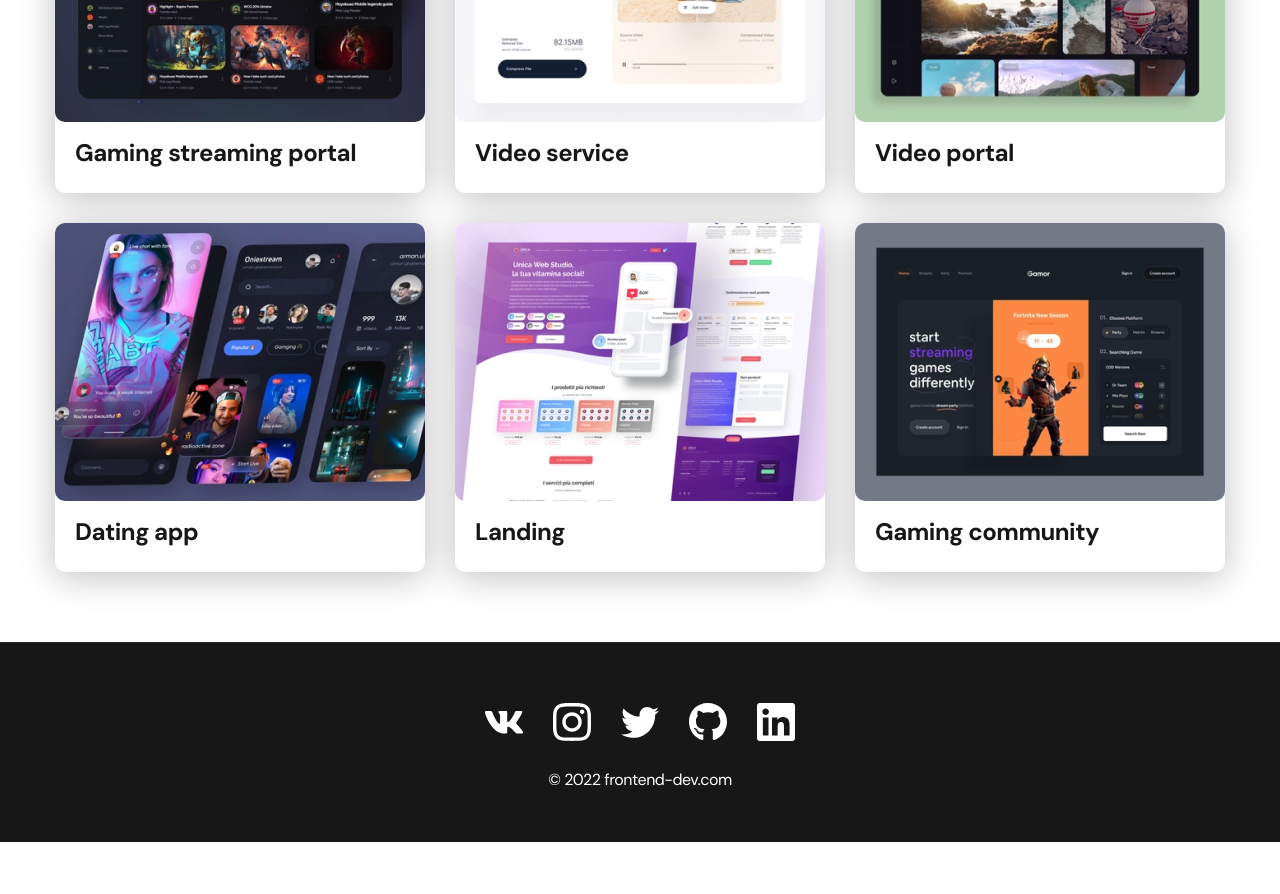
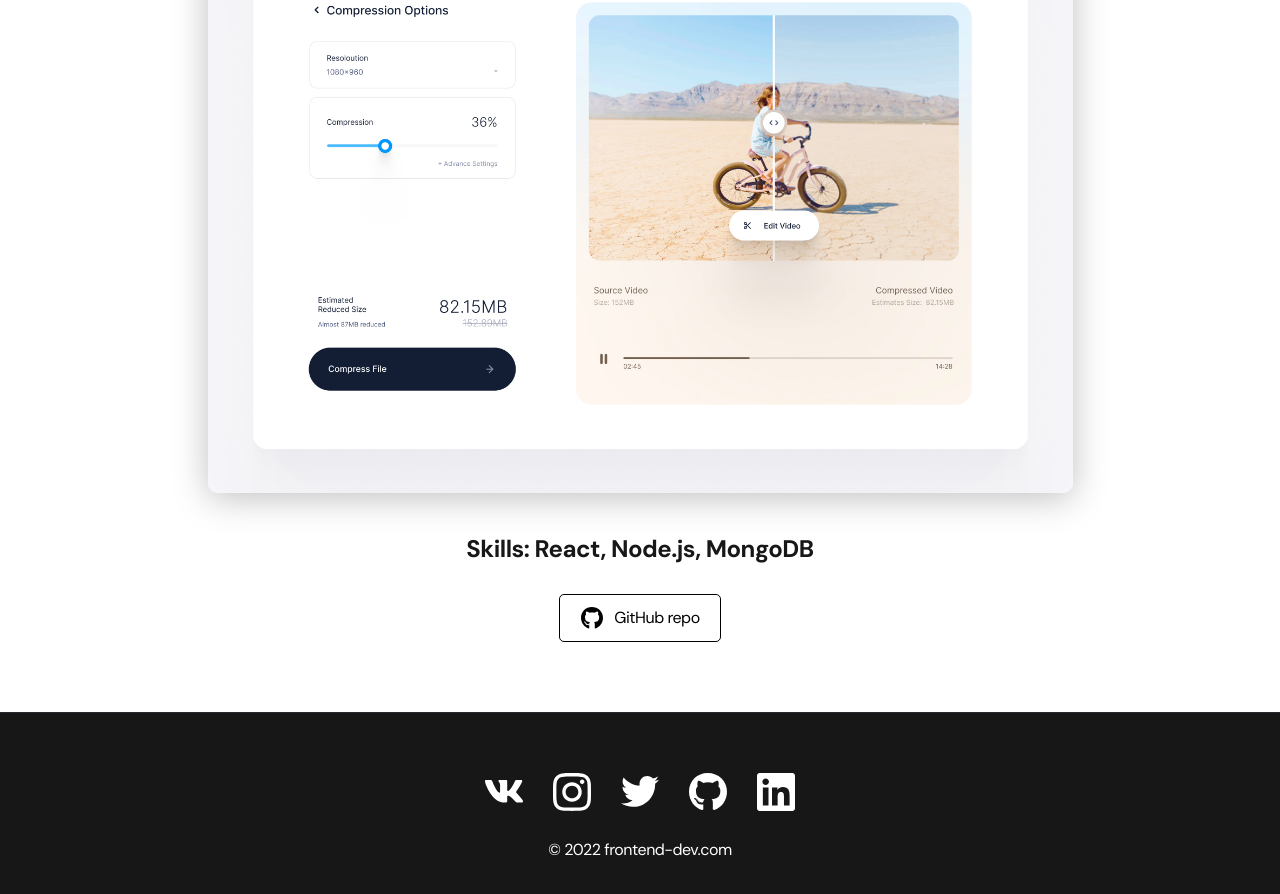
Before and after one commit to EgorYakushik/finalproject, a React (Create React App) app in the folder my-portfolio/: page /project/1 in a window 1280 px wide. Shown: the part 440-1334 px from the top of the page. Before the commit the page ends 1282 px from the top, so only its background shows below. Built offline with nearby package versions, Linux system fonts and the light colour scheme.

Commit message:
project page done

```diff
--- a/my-portfolio/package.json
+++ b/my-portfolio/package.json
@@ -8,6 +8,7 @@
     "@testing-library/user-event": "^13.5.0",
     "react": "^18.2.0",
     "react-dom": "^18.2.0",
+    "react-router-dom": "^6.4.5",
     "react-scripts": "5.0.1",
     "web-vitals": "^2.1.4"
   },
--- a/my-portfolio/src/App.js
+++ b/my-portfolio/src/App.js
@@ -4,6 +4,7 @@ import Nav from "./components/nav/Nav";
 import Footer from "./components/footer/Footer";
 import Home from "./pages/Home";
 import Projects from "./pages/Projects";
+import Project from "./pages/Project";
 import Contacts from "./pages/Contacts";
 import Education from "./pages/Education";
 import Skills from "./pages/Skills";
@@ -14,7 +15,8 @@ function App() {
         <Nav />
 
         {/* <Home /> */}
-        <Projects />
+        {/* <Projects /> */}
+        <Project />
         {/* <Contacts /> */}
         {/* <Education /> */}
         {/* <Skills /> */}
--- /dev/null
+++ b/my-portfolio/src/components/btnGitHub/BtnGitHub.js
@@ -0,0 +1,13 @@
+import React from 'react'
+import gitHubBlack from './gitHub-black.svg'
+import './style.css'
+
+
+export default function BtnGitHub({ link }) {
+  return (
+    <a href={link} target="_blank" className="btn-outline">
+        <img src={gitHubBlack} alt="" />
+        GitHub repo
+    </a>
+  )
+}
--- /dev/null
+++ b/my-portfolio/src/pages/Project.js
@@ -0,0 +1,23 @@
+import React from 'react'
+import BtnGitHub from '../components/btnGitHub/BtnGitHub'
+import img from './../img/projects/02-big.jpg'
+
+
+export default function Project() {
+  return (
+    <main className="section">
+        <div className="container">
+            <div className="project-details">
+               <h1 className="title-1">Video service</h1>
+               <img src={img} alt="" className="project-details__cover" />
+               <div className="project-details__desc">
+                <p>Skills: React, Node.js, MongoDB</p>
+               </div>
+
+                <BtnGitHub link="https://github.com/EgorYakushik"/>
+
+            </div>
+        </div>
+    </main>
+  )
+}
```
Also changed, not shown: my-portfolio/src/components/btnGitHub/gitHub-black.svg (renamed from my-portfolio/src/img/icons/gitHub-black.svg), my-portfolio/src/components/btnGitHub/style.css (added), 1 other file (tests, documents, lock files or other folders).
